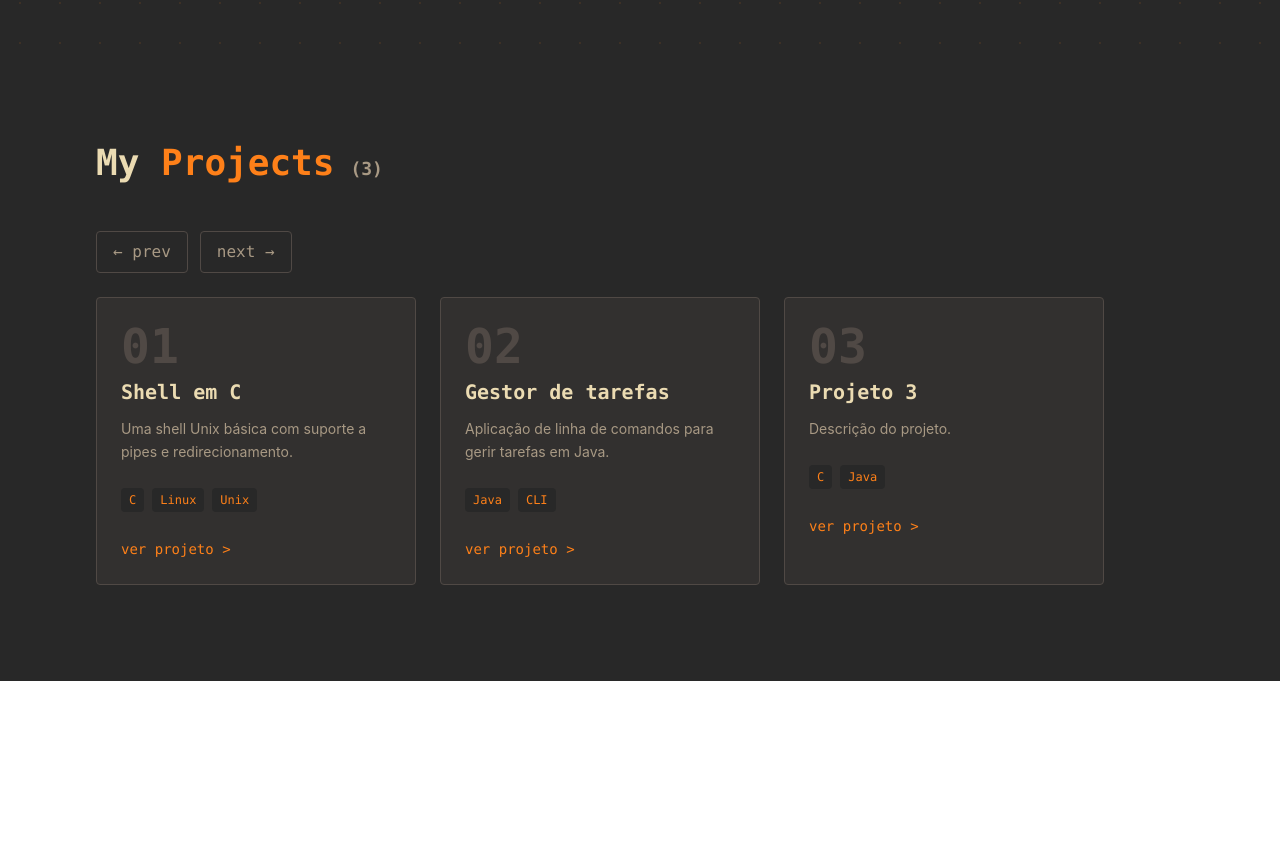
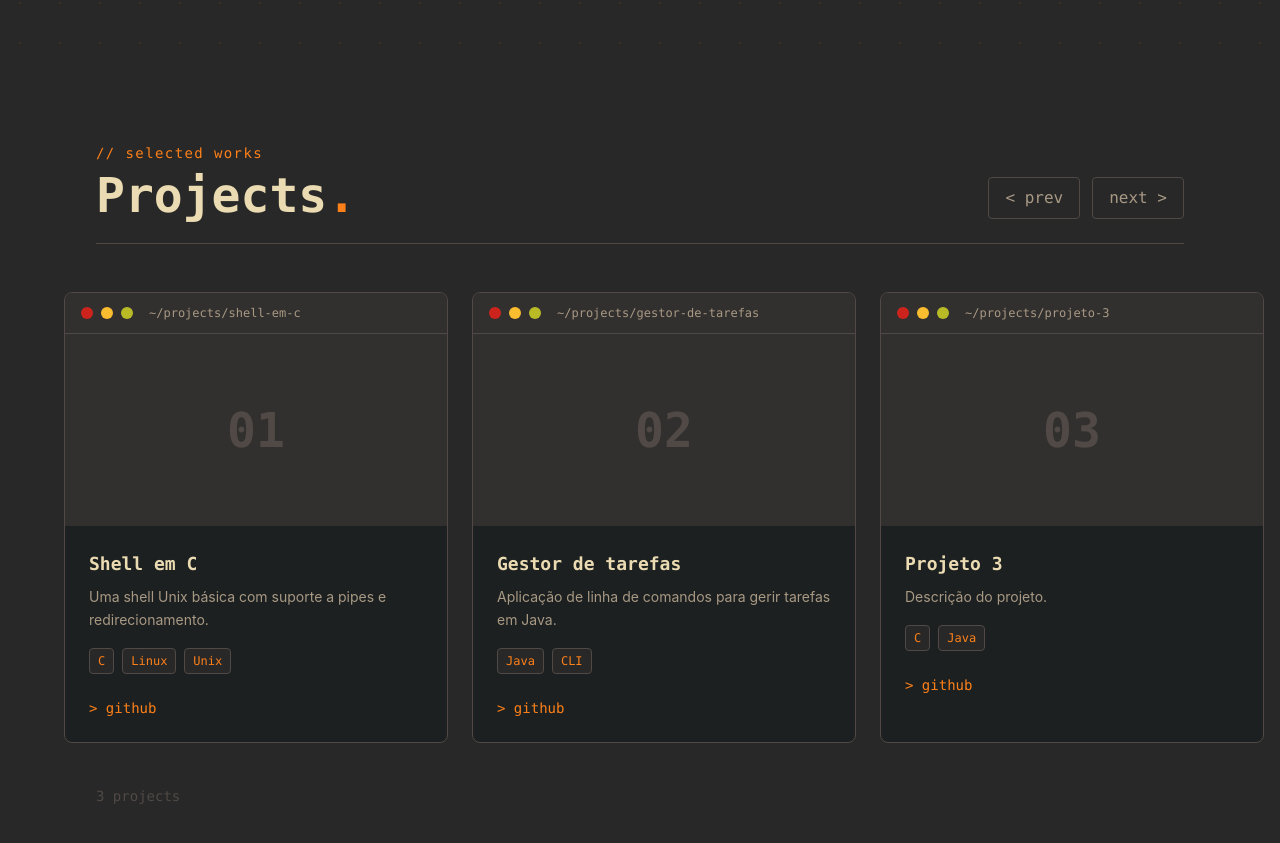
Before and after one commit to GonZiin/website-portfolio, a React (Vite) app: page / in a window 1280 px wide. Shown: the part 737-1580 px from the top of the page. Before the commit the page ends 1418 px from the top, so only its background shows below. Built offline with nearby package versions, Linux system fonts and the light colour scheme.

Commit message:
feat: redesign Projects with terminal cards closes #3

```diff
--- a/src/components/ProjectCard.jsx
+++ b/src/components/ProjectCard.jsx
@@ -1,40 +1,73 @@
 import { motion } from 'framer-motion'
 
-function ProjectCard({ name, description, link, tech, index }) {
+function ProjectCard({ name, description, link, tech, index, image }) {
   return (
     <motion.div
-      initial={{ opacity: 0, x: 50 }}
-      whileInView={{ opacity: 1, x: 0 }}
+      initial={{ opacity: 0, y: 40 }}
+      whileInView={{ opacity: 1, y: 0 }}
       viewport={{ once: true }}
-      transition={{ duration: 0.4, delay: index * 0.1 }}
-      whileHover={{ y: -5 }}
-      className="flex-shrink-0 w-80 border border-[#504945] bg-[#32302f] rounded p-6 hover:border-[#fe8019] transition-colors cursor-pointer"
+      transition={{ duration: 0.5, delay: index * 0.1 }}
+      className="flex-shrink-0 w-96 bg-[#1d2021] rounded-lg overflow-hidden border border-[#504945] hover:border-[#fe8019] transition-all duration-300 group"
     >
+      {/* barra de terminal */}
+      <div className="flex items-center gap-2 px-4 py-3 bg-[#32302f] border-b border-[#504945]">
+        <span className="w-3 h-3 rounded-full bg-[#cc241d]" />
+        <span className="w-3 h-3 rounded-full bg-[#fabd2f]" />
+        <span className="w-3 h-3 rounded-full bg-[#b8bb26]" />
+        <span className="text-[#a89984] font-mono text-xs ml-2">
+          ~/projects/{name.toLowerCase().replace(/ /g, '-')}
+        </span>
+      </div>
+
+      {/* imagem com overlay */}
+      <div className="relative h-48 overflow-hidden">
+        {image ? (
+          <img
+            src={image}
+            alt={name}
+            className="w-full h-full object-cover group-hover:scale-105 transition-transform duration-500"
+          />
+        ) : (
+          /* placeholder se não houver imagem */
+          <div className="w-full h-full bg-[#32302f] flex items-center justify-center">
             <span className="text-[#504945] font-mono text-5xl font-bold">
               {String(index + 1).padStart(2, '0')}
             </span>
+          </div>
+        )}
+        {/* overlay laranja no hover */}
+        <div className="absolute inset-0 bg-[#fe8019] opacity-0 group-hover:opacity-10 transition-opacity duration-300" />
+      </div>
 
-      <h3 className="text-[#ebdbb2] text-xl font-bold font-mono mt-2 mb-3">{name}</h3>
+      {/* conteúdo */}
+      <div className="p-6">
+        <h3 className="text-[#ebdbb2] text-lg font-bold font-mono mb-2 group-hover:text-[#fe8019] transition-colors">
+          {name}
+        </h3>
+        <p className="text-[#a89984] text-sm leading-relaxed mb-4">{description}</p>
 
-      <p className="text-[#a89984] mb-6 text-sm leading-relaxed">{description}</p>
-
+        {/* tech tags */}
         <div className="flex gap-2 flex-wrap mb-6">
           {tech.map((t) => (
-          <span key={t} className="text-xs bg-[#282828] text-[#fe8019] font-mono px-2 py-1 rounded">
+            <span key={t} className="text-xs bg-[#282828] text-[#fe8019] font-mono px-2 py-1 rounded border border-[#504945]">
               {t}
             </span>
           ))}
         </div>
 
-      {}
-      <a
+        {/* links */}
+        <div className="flex gap-4">
+          <motion.a
             href={link}
             target="_blank"
             rel="noreferrer"
-        className="text-[#fe8019] font-mono text-sm hover:text-[#fabd2f] transition-colors"
+            whileHover={{ x: 4 }}
+            className="text-[#fe8019] font-mono text-sm hover:text-[#fabd2f] transition-colors flex items-center gap-1"
           >
-        ver projeto {'>'}
-      </a>
+            {'>'} github
+          </motion.a>
+        </div>
+      </div>
     </motion.div>
   )
 }
--- a/src/components/Projects.jsx
+++ b/src/components/Projects.jsx
@@ -7,19 +7,22 @@ const projects = [
     name: "Shell em C",
     description: "Uma shell Unix básica com suporte a pipes e redirecionamento.",
     link: "https://github.com/GonZiin/shell",
-    tech: ["C", "Linux", "Unix"]
+    tech: ["C", "Linux", "Unix"],
+    image: null // coloca o caminho da imagem aqui depois
   },
   {
     name: "Gestor de tarefas",
     description: "Aplicação de linha de comandos para gerir tarefas em Java.",
     link: "https://github.com/GonZiin/task-manager",
-    tech: ["Java", "CLI"]
+    tech: ["Java", "CLI"],
+    image: null
   },
   {
     name: "Projeto 3",
     description: "Descrição do projeto.",
     link: "https://github.com/GonZiin/",
-    tech: ["C", "Java"]
+    tech: ["C", "Java"],
+    image: null
   },
 ]
 
@@ -28,51 +31,83 @@ function Projects() {
 
   const scroll = (direction) => {
     scrollRef.current.scrollBy({
-      left: direction === 'left' ? -400 : 400,
+      left: direction === 'left' ? -420 : 420,
       behavior: 'smooth'
     })
   }
 
   return (
     <section id="projects" className="bg-[#282828] py-20 overflow-hidden">
-      <div className="max-w-6xl mx-auto px-8">
+
+      {/* cabeçalho criativo */}
+      <div className="max-w-6xl mx-auto px-8 mb-12">
+        <div className="flex items-end justify-between">
+          <div>
+            <motion.p
+              initial={{ opacity: 0 }}
+              whileInView={{ opacity: 1 }}
+              className="text-[#fe8019] font-mono text-sm mb-2 tracking-widest"
+            >
+              // selected works
+            </motion.p>
             <motion.h2
               initial={{ opacity: 0, y: 20 }}
               whileInView={{ opacity: 1, y: 0 }}
               transition={{ duration: 0.5 }}
-          className="text-[#ebdbb2] text-4xl font-bold font-mono mb-12"
+              className="text-[#ebdbb2] text-5xl font-bold font-mono"
             >
-          My <span className="text-[#fe8019]">Projects</span>
-          <span className="text-[#a89984] text-lg ml-4">({projects.length})</span>
+              Projects<span className="text-[#fe8019]">.</span>
             </motion.h2>
+          </div>
 
           {/* botões de navegação */}
-        <div className="flex gap-3 mb-6">
-          <button
+          <div className="flex gap-3">
+            <motion.button
               onClick={() => scroll('left')}
+              whileHover={{ scale: 1.05 }}
+              whileTap={{ scale: 0.95 }}
               className="px-4 py-2 border border-[#504945] text-[#a89984] font-mono hover:border-[#fe8019] hover:text-[#fe8019] transition-colors rounded"
             >
-            ← prev
-          </button>
-          <button
+              {'<'} prev
+            </motion.button>
+            <motion.button
               onClick={() => scroll('right')}
+              whileHover={{ scale: 1.05 }}
+              whileTap={{ scale: 0.95 }}
               className="px-4 py-2 border border-[#504945] text-[#a89984] font-mono hover:border-[#fe8019] hover:text-[#fe8019] transition-colors rounded"
             >
-            next →
-          </button>
+              next {'>'}
+            </motion.button>
+          </div>
         </div>
 
-        {/* carrossel */}
+        {/* linha decorativa */}
+        <motion.div
+          initial={{ scaleX: 0 }}
+          whileInView={{ scaleX: 1 }}
+          transition={{ duration: 0.8 }}
+          className="h-px bg-[#504945] mt-6 origin-left"
+        />
+      </div>
+
+      {}
         <div
           ref={scrollRef}
-          className="flex gap-6 overflow-x-auto pb-4 scrollbar-hide"
+          className="flex gap-6 overflow-x-auto pb-4 pl-[max(2rem,calc((100vw-72rem)/2))]"
           style={{ scrollbarWidth: 'none' }}
         >
         {projects.map((project, index) => (
           <ProjectCard key={project.name} index={index} {...project} />
         ))}
       </div>
+
+      {/* contador */}
+      <div className="max-w-6xl mx-auto px-8 mt-6">
+        <span className="text-[#504945] font-mono text-sm">
+          {projects.length} projects
+        </span>
       </div>
+
     </section>
   )
 }
```
Lines whose indentation alone changed are shown as unchanged.
